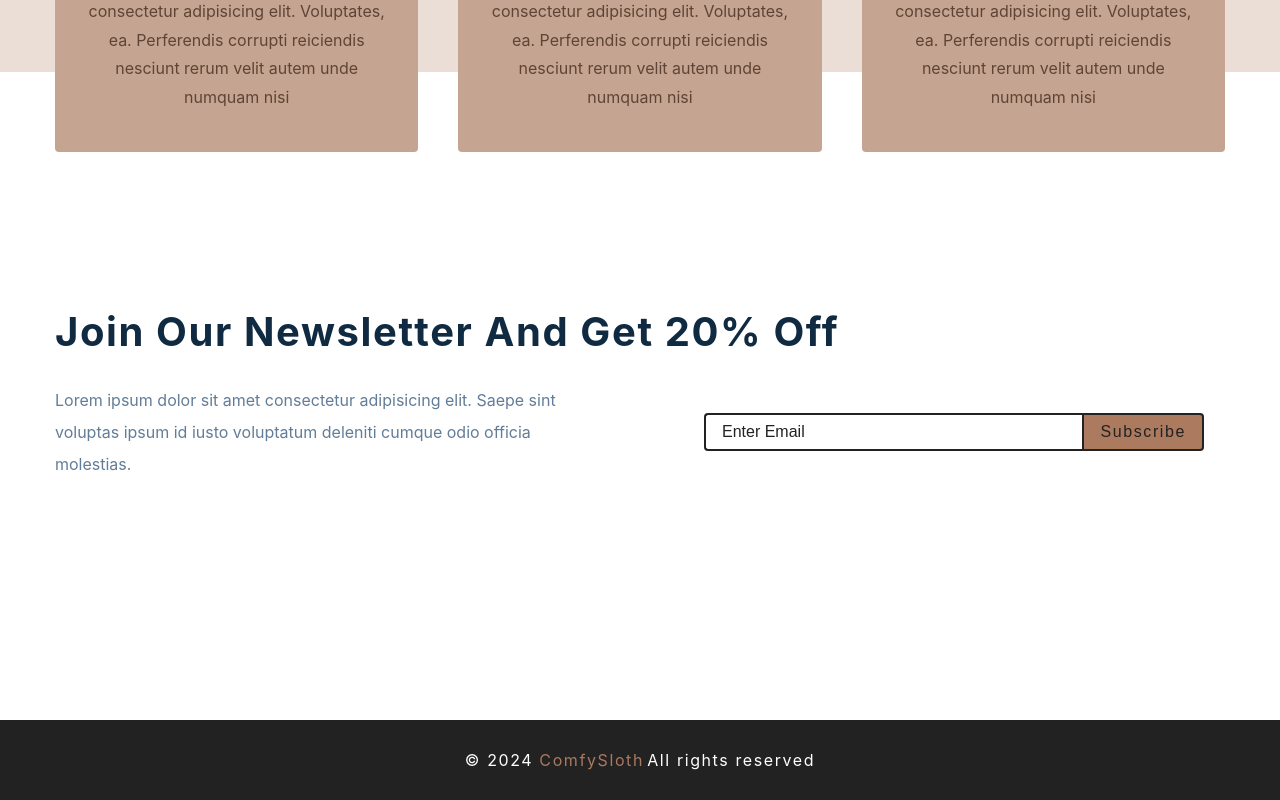
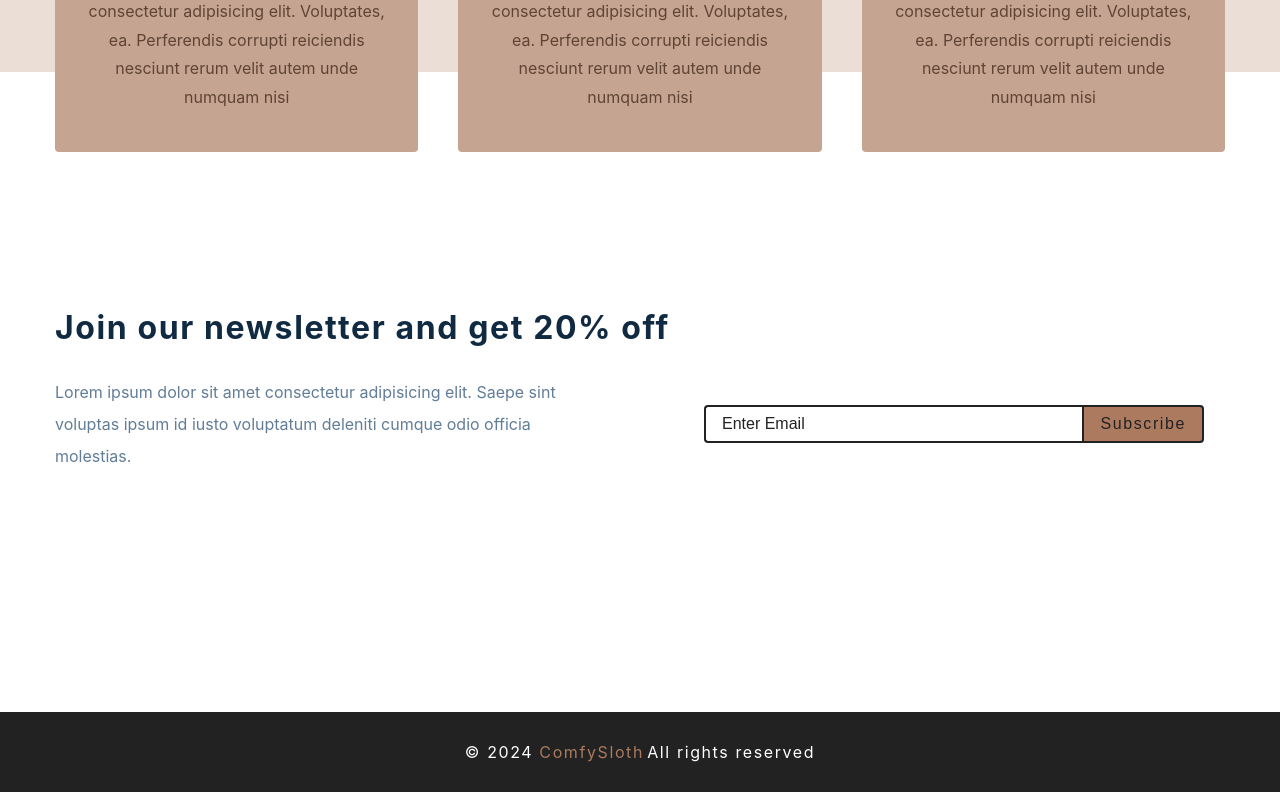
Before and after one commit to Meetkamal256/Reactjs-websites, a React (Create React App) app in the folder comfy-sloth-store/: page / in a window 1280 px wide. Shown: the part 1264-2064 px from the top of the page. Built offline with nearby package versions, Linux system fonts and the light colour scheme; the HTML template or start-up script is replaced by a standard one.

Commit message:
used formspree service for form submission

```diff
--- a/comfy-sloth-store/src/components/Contact.js
+++ b/comfy-sloth-store/src/components/Contact.js
@@ -5,18 +5,23 @@ const Contact = () => {
   return (
     <Wrapper>
       <div className="section-center">
-        <h2>Join our newsletter and get 20% off</h2>
+        <h3>Join our newsletter and get 20% off</h3>
         <div className="content">
           <p>
             Lorem ipsum dolor sit amet consectetur adipisicing elit. Saepe sint
             voluptas ipsum id iusto voluptatum deleniti cumque odio officia
             molestias.
           </p>
-          <form className="contact-form">
+          <form
+            className="contact-form"
+            action="https://formspree.io/f/xnqebboo"
+            method="POST"
+          >
             <input
               type="email"
               className="form-input"
               placeholder="enter email"
+              name="_replyto"
             />
             <button className="submit-btn">Subscribe</button>
           </form>
@@ -48,6 +53,7 @@ const Wrapper = styled.section`
     padding: 0.5rem 1rem;
     border: 2px solid var(--clr-black);
   }
+
   .form-input {
     border-right: none;
     color: var(--clr-grey-3);
@@ -85,6 +91,7 @@ const Wrapper = styled.section`
       margin-bottom: 0;
     }
   }
+
   @media (min-width: 1280px) {
     padding: 15rem 0;
   }
```
